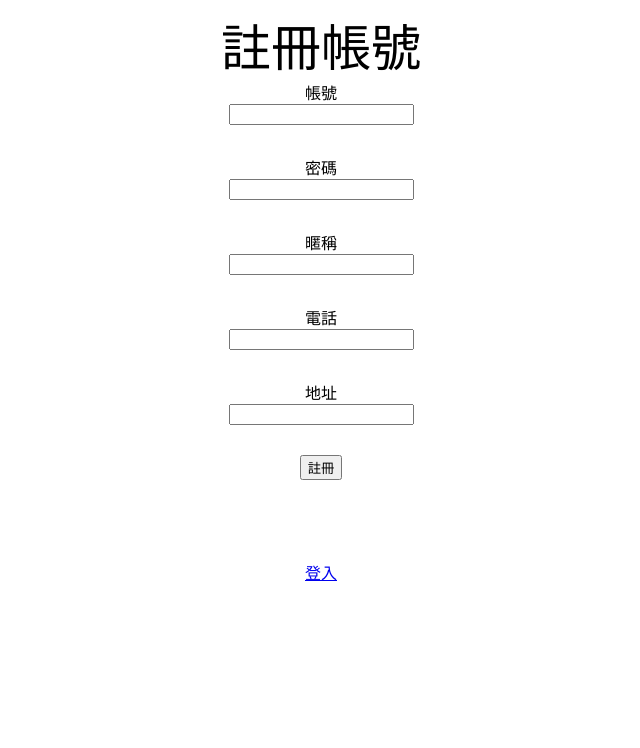
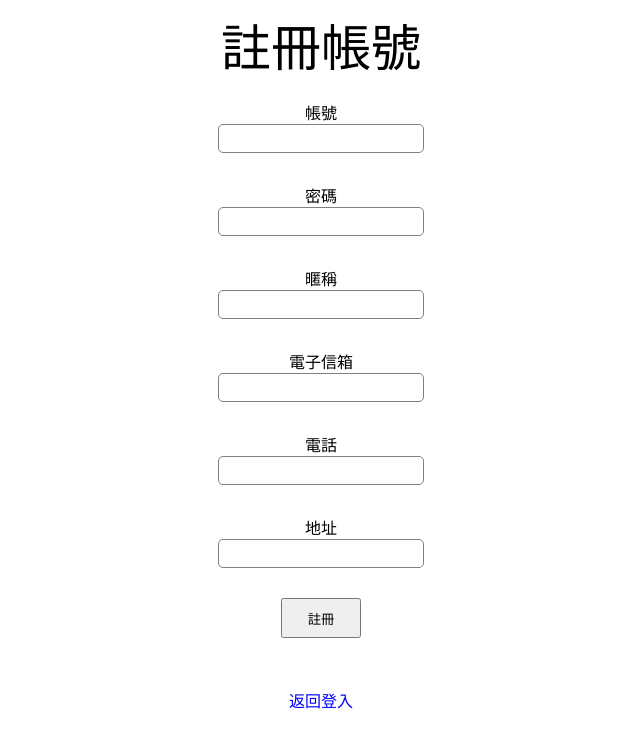
Before and after one commit to s92104/Assk, a PHP site: page /member/register.html in a window 1280 px wide. Shown: the top 748 px of the page, without its empty margins (319-959 px from the left). Run offline with PHP 8.4, Linux system fonts and the light colour scheme.

Commit message:
註冊資料 登出

```diff
--- a/Dao.php
+++ b/Dao.php
@@ -5,7 +5,7 @@
     session_start();
     abstract class Dao
     {
-        abstract function register($username,$password,$name,$phone,$address);
+        abstract function register($username,$password,$name,$phone,$address,$email);
         abstract function login($username,$password);
         abstract function getMember($username);
     }
@@ -13,9 +13,9 @@
     class Firebase extends Dao
     {
         //註冊
-        function register($username,$password,$name,$phone,$address)
+        function register($username,$password,$name,$phone,$address,$email)
         {
-            echo "<script>register('$username','$password','$name','$phone','$address');</script>";
+            echo "<script>register('$username','$password','$name','$phone','$address','$email');</script>";
         }
         //登入
         function login($username,$password)
--- a/index.php
+++ b/index.html
@@ -13,11 +13,11 @@
                 <a href="">諮商<span></span><span></span></a>
                 <a href="">文章<span></span><span></span></a>
                 <a href="member/member.php" target="content">會員<span></span><span></span></a>
-                <a id="logout" href="">登出<span></span><span></span></a>
+                <a id="logout" href="member/logout.php">登出<span></span><span></span></a>
             </div>
             <!--內容-->
             <div class="content">
-                <iframe name="content" src="" width="100%" height="100%" frameborder="0"></iframe>
+                <iframe name="content" src="welcome/welcome.html" width="100%" height="100%" frameborder="0"></iframe>
             </div>
         </div>
     </body>
--- a/member/css/member.css
+++ b/member/css/member.css
@@ -18,3 +18,8 @@ body
 {
     width: 800px;
 }
+td
+{
+    width:130px;
+    height: 50px
+}
--- a/member/css/register.css
+++ b/member/css/register.css
@@ -2,11 +2,29 @@
 {
     font-size: 50px;
 }
-.form form
+.form
 {
-    margin-bottom: 50px;
+    margin-top: 20px;
+    margin-bottom: 20px;
 }
 .form input
 {
     margin-bottom: 30px;
 }
+.input
+{
+    width:200px;
+    height: 25px;
+    border-radius: 5px;
+    border: 1px solid gray;
+}
+#submit
+{
+    width:80px;
+    height:40px;
+}
+#login
+{
+    text-decoration: none;
+    color: blue;
+}
--- a/member/login.php
+++ b/member/login.php
@@ -2,10 +2,6 @@
     include("../Dao.php");
     $username=$_POST["username"];
     $password=$_POST["password"];
-    if($username==null || $password==null)
-    {
-        exception("請填資料","login.html");
-    }
     //資料庫
     $dao=new Firebase();
     $dao->login($username,$password);
--- /dev/null
+++ b/member/logout.php
@@ -0,0 +1,6 @@
+<?php
+    session_start();
+    unset($_SESSION["username"]);
+    session_destroy();
+    header("Location:../index.html");
+?>
--- a/member/register.html
+++ b/member/register.html
@@ -9,18 +9,20 @@
         <div class="form" >
             <form method="post" action="register.php">
                 帳號<br>
-                <input type="text" name="username"><br>
+                <input type="text" name="username" required class="input"><br>
                 密碼<br>
-                <input type="password" name="password"><br>
+                <input type="password" name="password" required class="input"><br>
                 暱稱<br>
-                <input type="text" name="name"><br>
+                <input type="text" name="name" class="input"><br>
+                電子信箱<br>
+                <input type="email" name="email" class="input"><br>
                 電話<br>
-                <input type="text" name="phone"><br>
+                <input type="tel" name="phone" pattern="\d" class="input"><br>
                 地址<br>
-                <input type="text" name="address"><br>
-                <input type="submit" value="註冊">
+                <input type="text" name="address" class="input"><br>
+                <input type="submit" value="註冊" id="submit">
             </form>
-            <a href="login.html">登入</a>
         </div>
+        <a href="login.html" id="login">返回登入</a>
     </body>
 </html>
```
Also changed, not shown: Dao.js (+9 -3 lines), member/css/login.css (+20 -2 lines), member/login.html (+4 -4 lines), member/member.php (+7 -1 lines), member/register.php (+4 -5 lines), welcome/welcome.html (added, +22 -0 lines), welcome/welcome.jpg (added).
